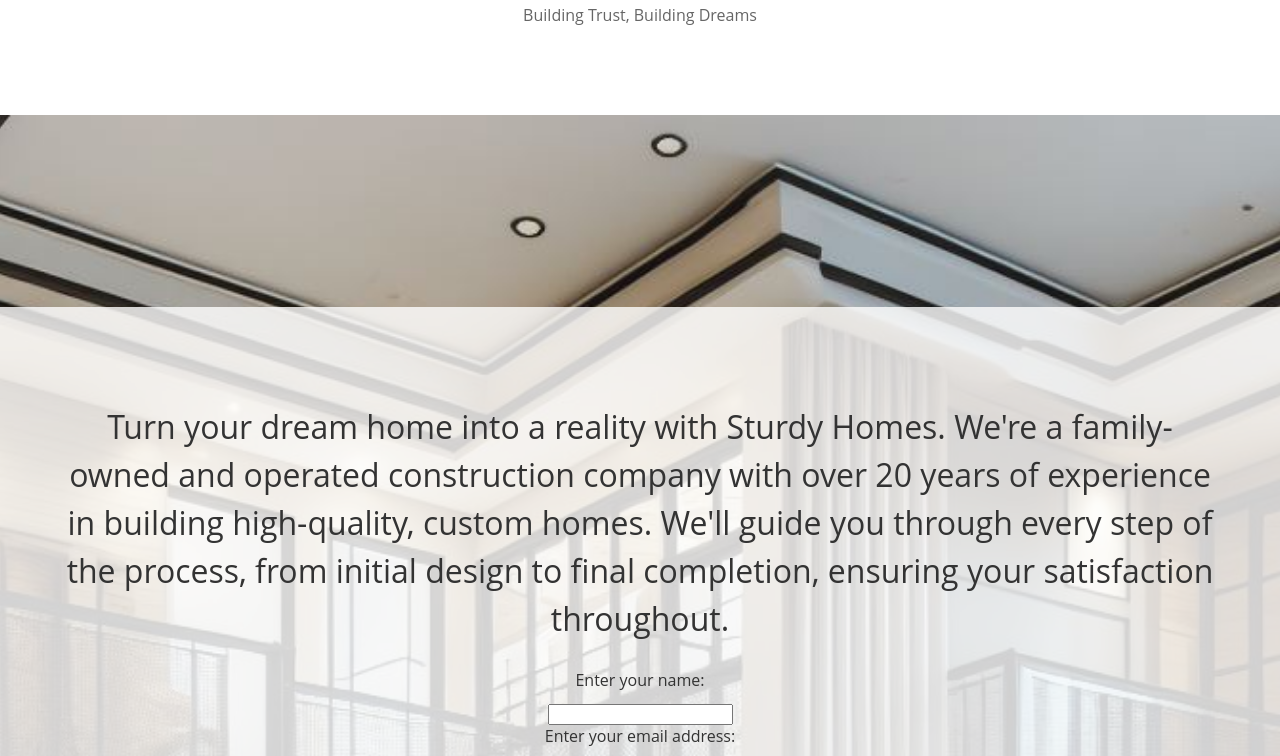
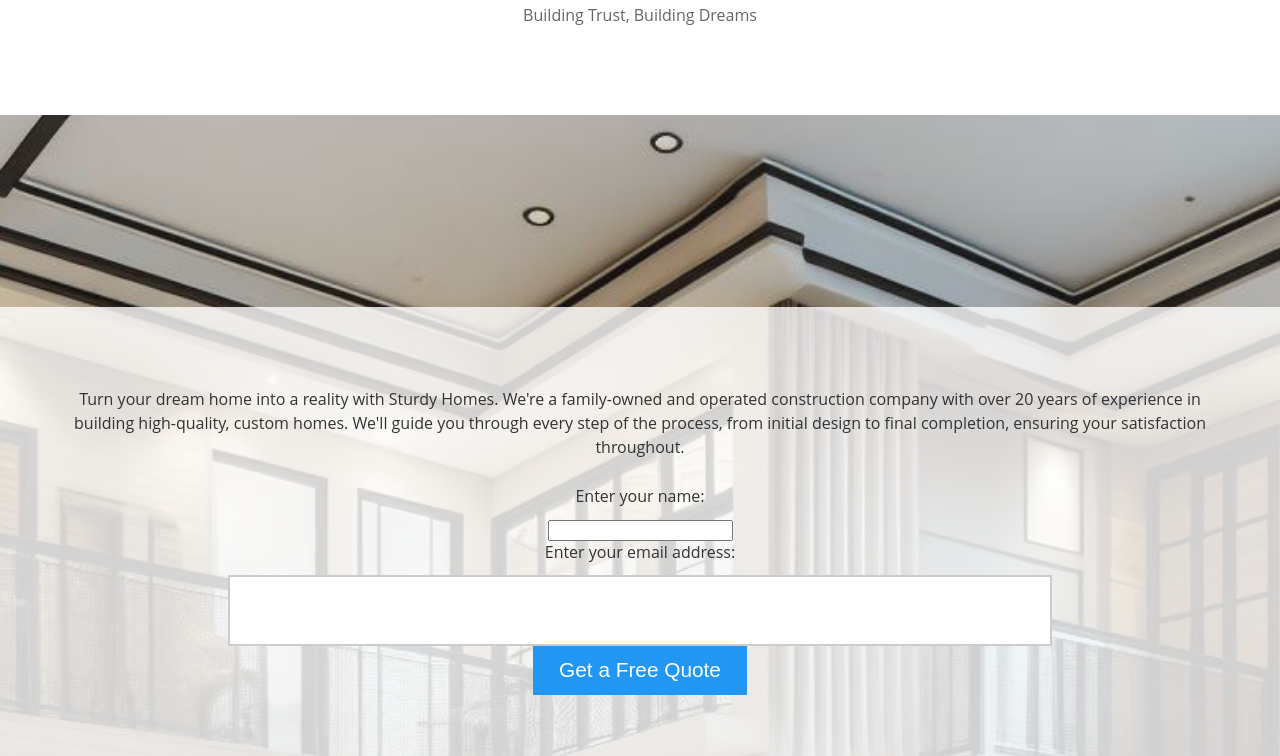
Before and after one commit to anirutsolrak/Demo-1LandingPage, a plain HTML site: page index.html in a window 1280 px wide. Shown: the part 151-907 px from the top of the page. Drawn offline with Linux system fonts and the light colour scheme; a script that the page names is missing.

Commit message:
Update style.css

```diff
--- a/style.css
+++ b/style.css
@@ -49,7 +49,7 @@ header p {
 }
 
 .hero-content p {
-  font-size: 2rem; /* Use viewport width units */
+  font-size: 1rem; /* Use viewport width units */
   line-height: 1.5;
   margin-bottom: 2vw; /* Use viewport width units */
 }
@@ -74,7 +74,7 @@ header p {
 
 .hero-content button {
   background-color: #2196F3; /* Blue color for button */
-  font-size: 1.4rem;
+  font-size: 1.3rem;
   color: #fff;
   padding: 1vw 2vw; /* Use viewport width units */
   border: none;
```
